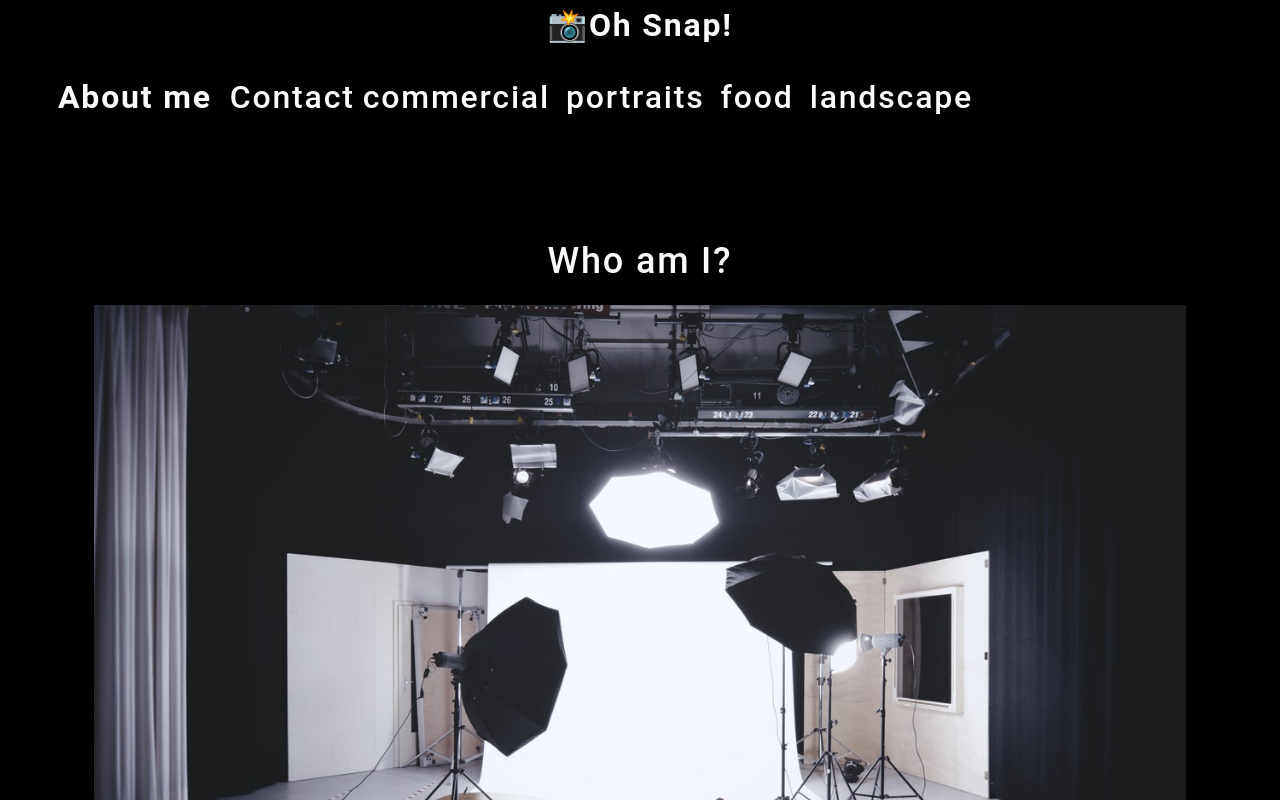
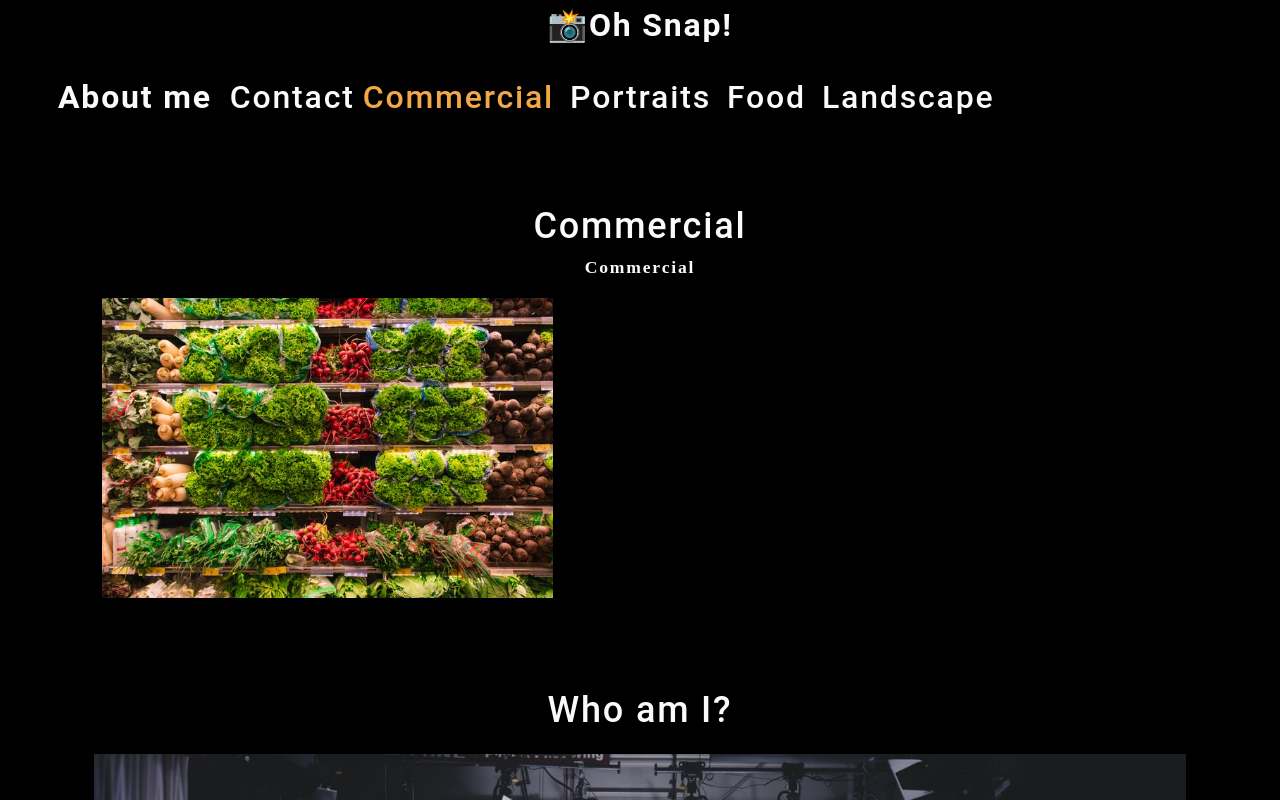
Before and after one commit to gsaaad/photo-port, a React (Create React App) app: page / in a window 1280 px wide. Shown: the top 800 px of the page. Built offline with nearby package versions, Linux system fonts and the light colour scheme.

Commit message:
added useEffect and useState to allow users to see which navlink they clicked on

```diff
--- a/src/App.js
+++ b/src/App.js
@@ -1,12 +1,35 @@
 import "./App.css";
 import About from "./components/About";
 import Nav from "./components/Nav";
+import Gallery from "./components/Gallery";
+import React, { useState } from "react";
 
 function App() {
+  const [categories] = useState([
+    {
+      name: "commercial",
+      description:
+        "Photos of grocery stores, food trucks, and other commercial projects",
+    },
+    { name: "portraits", description: "Portraits of people in my life" },
+    { name: "food", description: "Delicious delicacies" },
+    {
+      name: "landscape",
+      description: "Fields, farmhouses, waterfalls, and the beauty of nature",
+    },
+  ]);
+
+  const [currentCategory, setCurrentCategory] = useState(categories[0]);
   return (
     <div className="App">
-      <Nav></Nav>
+      <Nav
+        // pass full array, current State, and futureState  to child NaV
+        categories={categories}
+        setCurrentCategory={setCurrentCategory}
+        currentCategory={currentCategory}
+      ></Nav>
       <main>
+        <Gallery></Gallery>
         <About></About>
       </main>
     </div>
--- /dev/null
+++ b/src/components/Gallery/index.js
@@ -0,0 +1,21 @@
+import React from "react";
+import { capitalizeFirstLetter } from "../../utils/helpers";
+import photo from "../../assets/small/commercial/0.jpg";
+function Gallery() {
+  const currentCategory = {
+    Name: "Commercial",
+    Description:
+      "Photos of grocery stores, food trucks, and other commercial projects",
+  };
+  return (
+    <section>
+      <h1>{capitalizeFirstLetter(currentCategory.Name)}</h1>
+      <p>{currentCategory.Name}</p>
+      <div className="flex-row">
+        <img src={photo} alt="" className="img-thumbnail mx-1" />
+      </div>
+    </section>
+  );
+}
+
+export default Gallery;
--- a/src/components/Nav/index.js
+++ b/src/components/Nav/index.js
@@ -1,29 +1,15 @@
-import React from "react";
+import React, { useEffect } from "react";
+import { capitalizeFirstLetter } from "../../utils/helpers";
 
-function Nav() {
-  const categories = [
-    {
-      name: "commercial",
-      description:
-        "Photos of grocery stores, food trucks, and other commercial projects",
-    },
-    {
-      name: "portraits",
-      description: "Portraits of people in my life",
-    },
-    {
-      name: "food",
-      description: "Delicious Delicaies",
-    },
-    {
-      name: "landscape",
-      description: "Fields, Farmhouses, waterfalls, and the beauty of nature",
-    },
-  ];
+function Nav(props) {
+  // create variables to work with from props passed down from App
 
-  function categorySelected(name) {
-    console.log(`Hello!, You clicked on ${name}`);
-  }
+  const { categories = [], setCurrentCategory, currentCategory } = props;
+
+  // useEffect hook to change document title at the top, same as category name
+  useEffect(() => {
+    document.title = capitalizeFirstLetter(currentCategory.name);
+  }, [currentCategory]);
   return (
     <header>
       <h2>
@@ -45,10 +31,29 @@
             </li>
 
             {/* this is mapping and creating an list item for each category picture */}
-            {categories.map((category) => (
+            {/* {categories.map((category) => (
               <li className="mx-1" key={category.name}>
+
                 <span onClick={() => categorySelected(category.name)}>
                   {category.name}
+                </span>
+              </li>
+            ))} */}
+
+            {categories.map((category) => (
+              <li
+                className={`mx-1 ${
+                  currentCategory.name === category.name && "navActive"
+                }`}
+                key={category.name}
+              >
+                <span
+                  onclick={() => {
+                    setCurrentCategory(category);
+                  }}
+                >
+                  {" "}
+                  {capitalizeFirstLetter(category.name)}
                 </span>
               </li>
             ))}
```
Also changed, not shown: src/components/Gallery/index.css (added), 1 other file (tests, documents, lock files or other folders).
